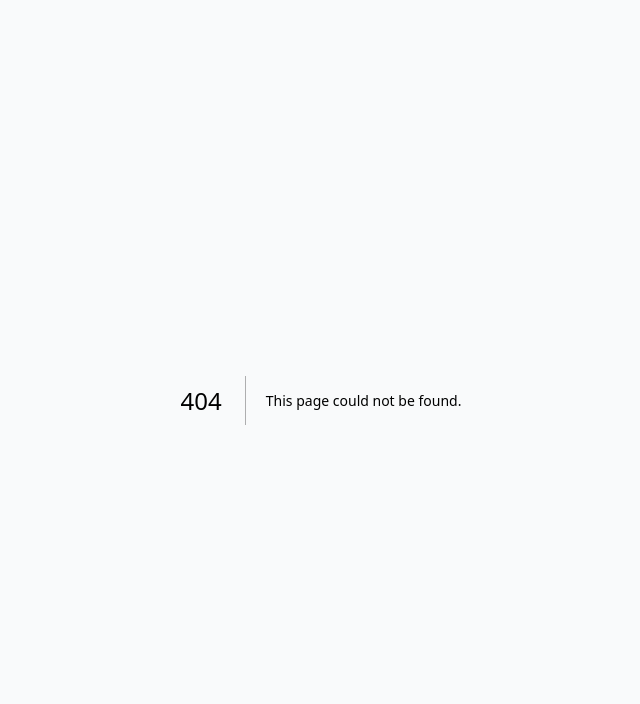
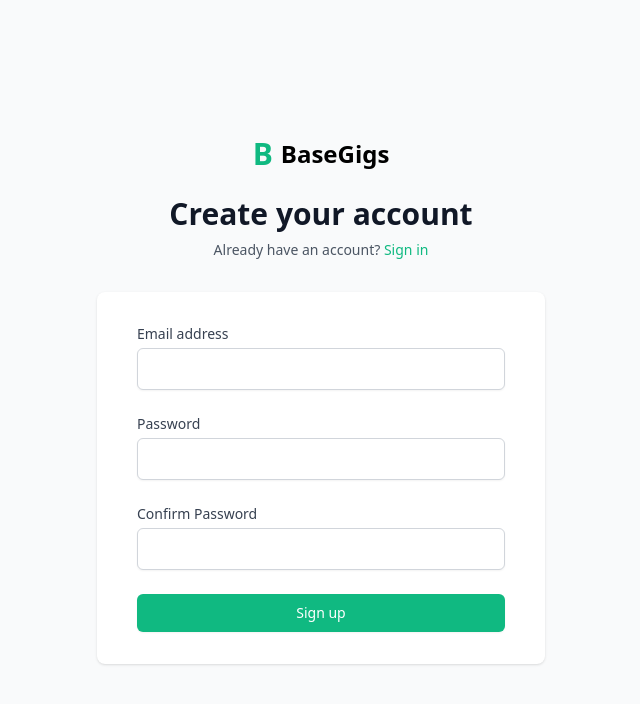
Before and after one commit to Sib222/basegigs, a Next.js app: page /signup in a window 1280 px wide. Before the commit this address had no page. Shown: the top 704 px of the page, without its empty margins (319-959 px from the left). Built offline with nearby package versions, Linux system fonts and the light colour scheme.

Commit message:
Create page.tsx

```diff
--- /dev/null
+++ b/app/signup/page.tsx
@@ -0,0 +1,143 @@
+'use client'
+
+import { useState } from 'react'
+import { supabase } from '@/lib/supabase'
+import { useRouter } from 'next/navigation'
+import Link from 'next/link'
+
+export default function SignUpPage() {
+  const router = useRouter()
+  const [email, setEmail] = useState('')
+  const [password, setPassword] = useState('')
+  const [confirmPassword, setConfirmPassword] = useState('')
+  const [loading, setLoading] = useState(false)
+  const [error, setError] = useState('')
+  const [message, setMessage] = useState('')
+
+  const handleSignUp = async (e: React.FormEvent) => {
+    e.preventDefault()
+    setError('')
+    setMessage('')
+
+    // Validation
+    if (password !== confirmPassword) {
+      setError('Passwords do not match')
+      return
+    }
+
+    if (password.length < 6) {
+      setError('Password must be at least 6 characters')
+      return
+    }
+
+    setLoading(true)
+
+    try {
+      const { data, error } = await supabase.auth.signUp({
+        email,
+        password,
+      })
+
+      if (error) throw error
+
+      if (data.user) {
+        setMessage('Account created! Check your email to verify your account, then you can log in.')
+      }
+    } catch (error: any) {
+      setError(error.message || 'An error occurred during sign up')
+    } finally {
+      setLoading(false)
+    }
+  }
+
+  return (
+    <div className="min-h-screen bg-gray-50 flex flex-col justify-center py-12 sm:px-6 lg:px-8">
+      <div className="sm:mx-auto sm:w-full sm:max-w-md">
+        <Link href="/" className="flex justify-center items-center">
+          <span className="text-3xl font-bold text-primary">B</span>
+          <span className="ml-2 text-2xl font-semibold">BaseGigs</span>
+        </Link>
+        <h2 className="mt-6 text-center text-3xl font-bold text-gray-900">
+          Create your account
+        </h2>
+        <p className="mt-2 text-center text-sm text-gray-600">
+          Already have an account?{' '}
+          <Link href="/login" className="font-medium text-primary hover:text-green-600">
+            Sign in
+          </Link>
+        </p>
+      </div>
+
+      <div className="mt-8 sm:mx-auto sm:w-full sm:max-w-md">
+        <div className="bg-white py-8 px-4 shadow sm:rounded-lg sm:px-10">
+          <form className="space-y-6" onSubmit={handleSignUp}>
+            {error && (
+              <div className="bg-red-50 border border-red-200 text-red-700 px-4 py-3 rounded">
+                {error}
+              </div>
+            )}
+
+            {message && (
+              <div className="bg-green-50 border border-green-200 text-green-700 px-4 py-3 rounded">
+                {message}
+              </div>
+            )}
+
+            <div>
+              <label htmlFor="email" className="block text-sm font-medium text-gray-700">
+                Email address
+              </label>
+              <input
+                id="email"
+                name="email"
+                type="email"
+                required
+                value={email}
+                onChange={(e) => setEmail(e.target.value)}
+                className="mt-1 block w-full px-3 py-2 border border-gray-300 rounded-md shadow-sm focus:outline-none focus:ring-primary focus:border-primary"
+              />
+            </div>
+
+            <div>
+              <label htmlFor="password" className="block text-sm font-medium text-gray-700">
+                Password
+              </label>
+              <input
+                id="password"
+                name="password"
+                type="password"
+                required
+                value={password}
+                onChange={(e) => setPassword(e.target.value)}
+                className="mt-1 block w-full px-3 py-2 border border-gray-300 rounded-md shadow-sm focus:outline-none focus:ring-primary focus:border-primary"
+              />
+            </div>
+
+            <div>
+              <label htmlFor="confirm-password" className="block text-sm font-medium text-gray-700">
+                Confirm Password
+              </label>
+              <input
+                id="confirm-password"
+                name="confirm-password"
+                type="password"
+                required
+                value={confirmPassword}
+                onChange={(e) => setConfirmPassword(e.target.value)}
+                className="mt-1 block w-full px-3 py-2 border border-gray-300 rounded-md shadow-sm focus:outline-none focus:ring-primary focus:border-primary"
+              />
+            </div>
+
+            <button
+              type="submit"
+              disabled={loading}
+              className="w-full flex justify-center py-2 px-4 border border-transparent rounded-md shadow-sm text-sm font-medium text-white bg-primary hover:bg-green-600 focus:outline-none focus:ring-2 focus:ring-offset-2 focus:ring-primary disabled:opacity-50"
+            >
+              {loading ? 'Creating account...' : 'Sign up'}
+            </button>
+          </form>
+        </div>
+      </div>
+    </div>
+  )
+}
```
